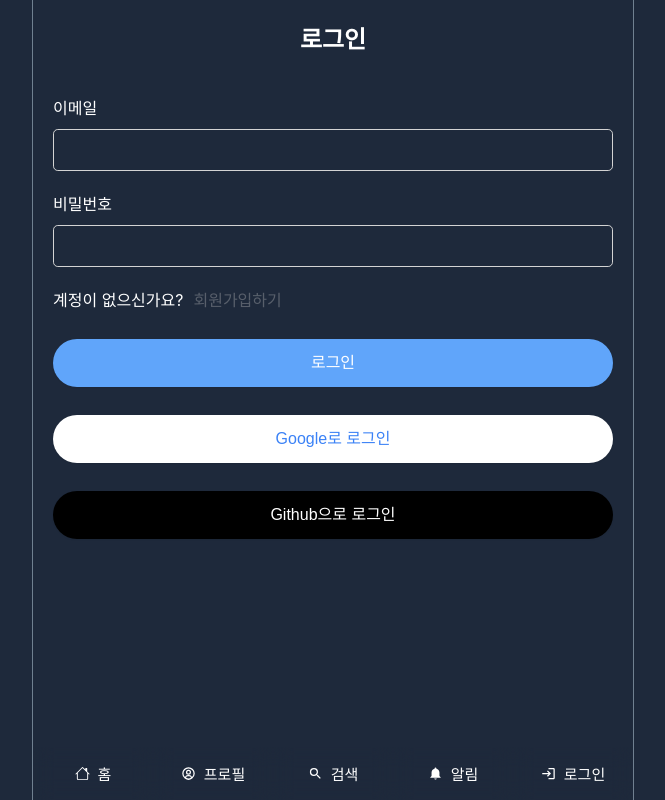
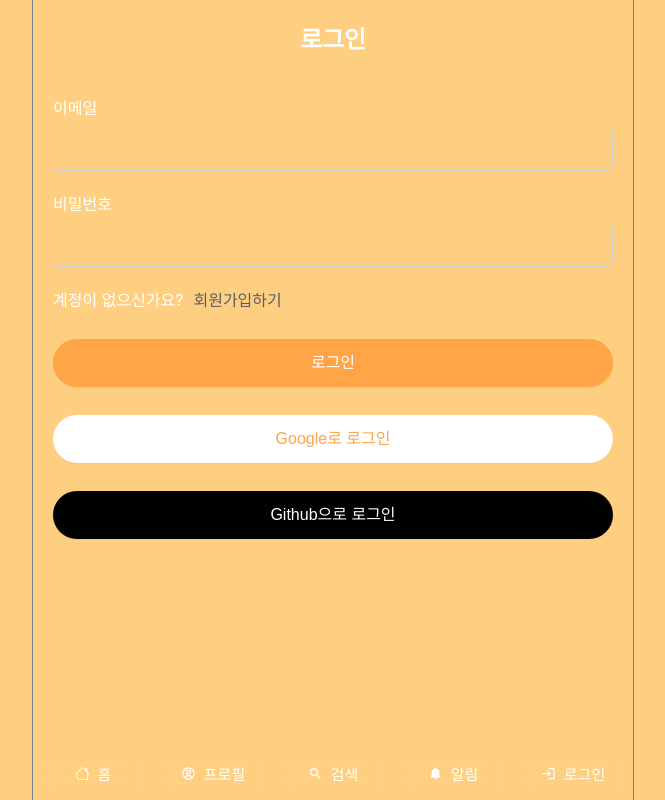
Before and after one commit to Daily-manjoo/Sweeter, a React (Create React App) app: page /users/login in a window 1280 px wide. Shown: the whole page, without its empty margins (307-972 px from the left). Built offline with nearby package versions, Linux system fonts and the light colour scheme; no server answers.

Commit message:
스타일 수정

```diff
--- a/src/_utils.scss
+++ b/src/_utils.scss
@@ -1,15 +1,15 @@
-$background: #1e293b;
+$background: #FFCF81;
 $activeBg: #283345;
 $white: #ffffff;
 $border: #708090;
-$primaryColor: #60a5fa;
+$primaryColor: #FFA447;
 $grayText: #585f6b;
-$activeBorder: #3b82f6;
+$activeBorder: #FFA447;
 $danger: #dc2626;
 $dangerDark: #dc26268e;
 $gray: #6b7280;
 $grayDark: #4c515b;
-$backgroundLight:#263340;
+$backgroundLight:#FDE767;
 
 $font: -apple-system, BlinkMacSystemFont, "Segoe UI", "Roboto", "Oxygen",
   "Ubuntu", "Cantarell", "Fira Sans", "Droid Sans", "Helvetica Neue", sans-serif;
--- a/src/components/following/FollowingBox.tsx
+++ b/src/components/following/FollowingBox.tsx
@@ -1,5 +1,5 @@
 import AuthContext from "context/AuthContext";
-import { addDoc, arrayRemove, arrayUnion, collection, deleteDoc, doc, onSnapshot, setDoc, updateDoc } from "firebase/firestore";
+import { addDoc, arrayRemove, arrayUnion, collection, doc, onSnapshot, setDoc, updateDoc } from "firebase/firestore";
 import { db } from "firebaseApp";
 import { PostProps } from "pages/home"
 import { useCallback, useContext, useEffect, useState } from "react";
@@ -16,7 +16,6 @@ interface UserProps {
 export default function FollowingBox({ post }: FollowingProps) {
   const { user } = useContext(AuthContext);
   const [postFollowers, setPostFollowers] = useState<any>([]);
-  const t = useTranslation();
 
   const onClickFollow = async (e: any) => {
     e.preventDefault();
--- a/src/index.scss
+++ b/src/index.scss
@@ -65,7 +65,6 @@ body {
   &__grid {
     display: grid;
     grid-template-columns: repeat(5, minmax(0, 1fr));
-    background-color: transparent;
 
     &--text {
       background-color: transparent;
@@ -164,7 +163,6 @@ body {
   }
 
   &__title {
-    background-color: transparent;
     padding: 16px;
     font-weight: 700;
     font-size: 20px;
```
